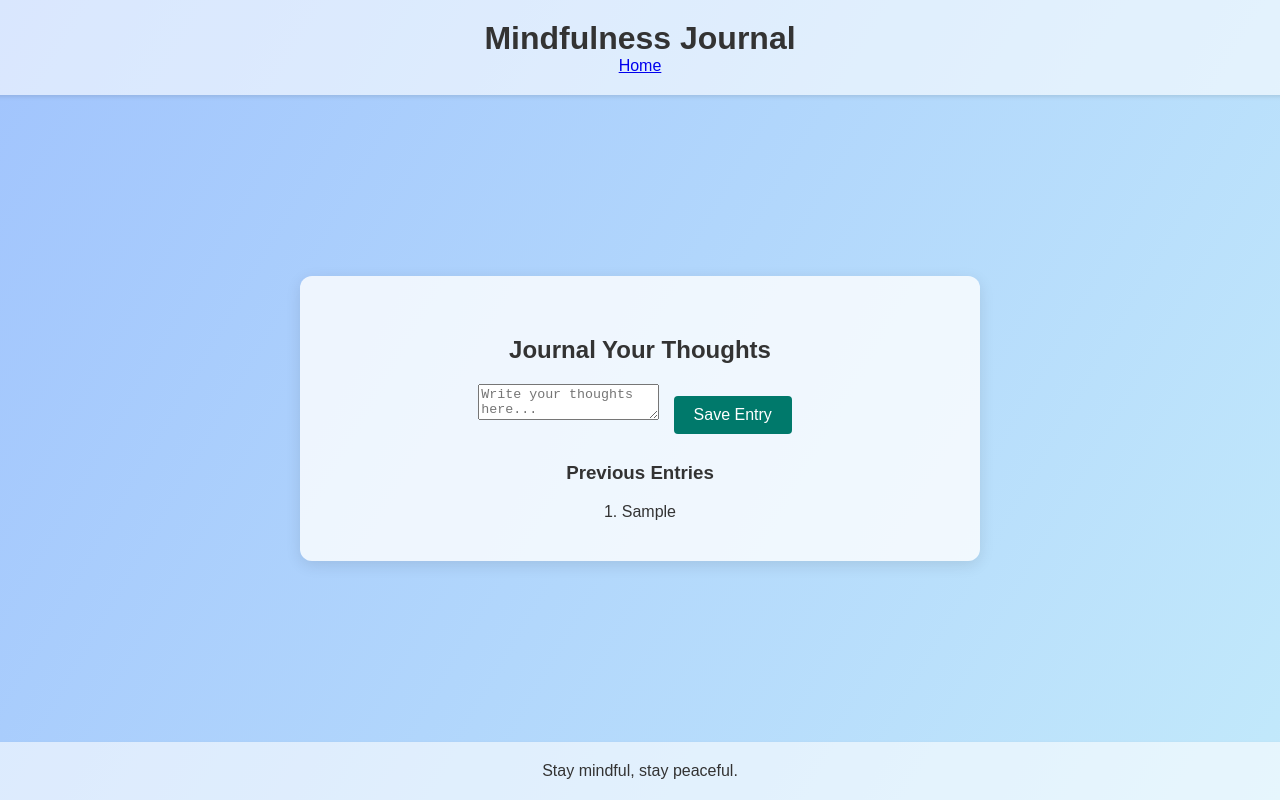
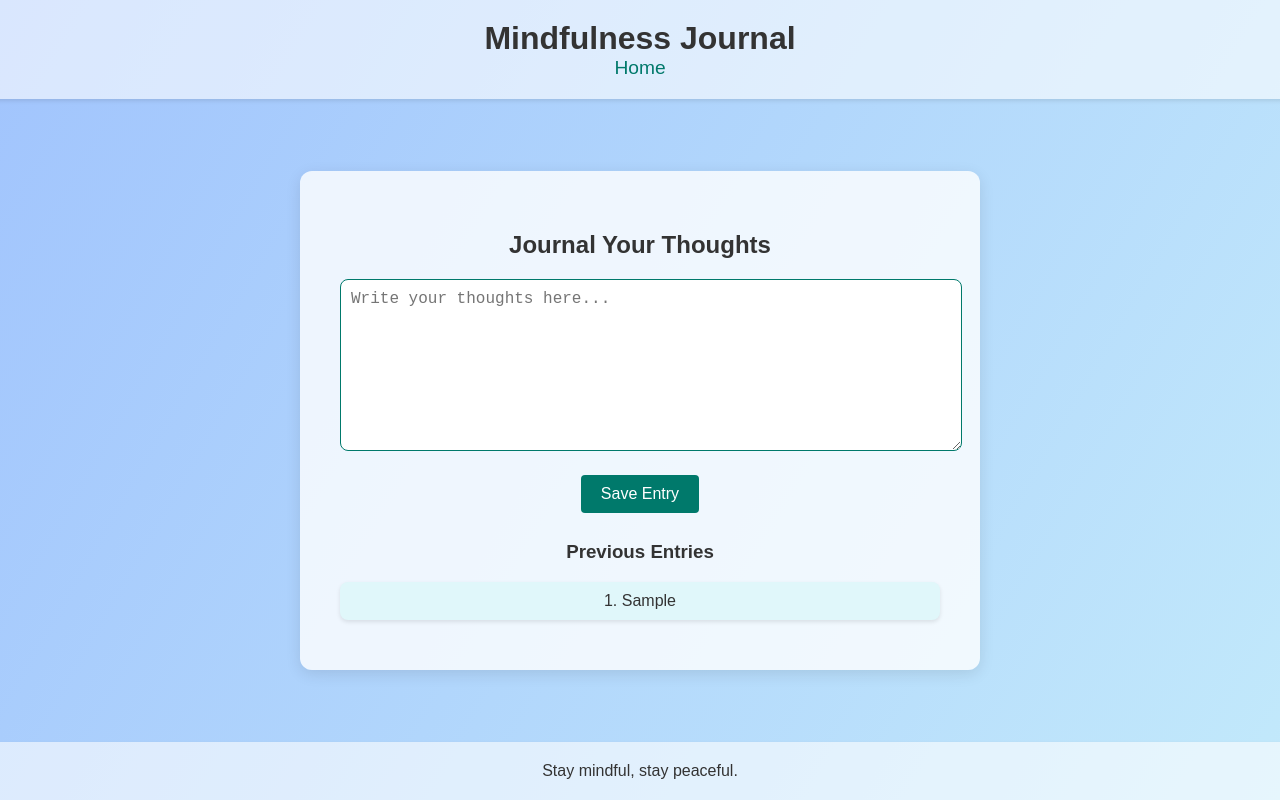
Before and after one commit to aaronsfunstuff/mindfulness, a plain HTML site: page journal.html in a window 1280 px wide. Both pictures are taken after typing "Sample" into the empty fields and a click on the button "Save Entry". Drawn offline with Linux system fonts and the light colour scheme.

Commit message:
Update styles.css

```diff
--- a/styles.css
+++ b/styles.css
@@ -21,6 +21,13 @@ header, footer {
 header h1 {
     margin: 0;
     font-size: 2em;
+}
+
+nav a {
+    margin: 0 10px;
+    text-decoration: none;
+    color: #00796b;
+    font-size: 1.2em;
 }
 
 footer p {
@@ -50,8 +57,8 @@ footer p {
     min-height: 50px;
     font-size: 18px;
     color: #00796b;
-    opacity: 1; /* Ensure initial opacity is set */
-    transition: opacity 0.5s ease-in-out; /* Smooth transition */
+    opacity: 1;
+    transition: opacity 0.5s ease-in-out;
 }
 
 .tip-icon {
@@ -76,6 +83,24 @@ button:hover {
     background-color: #004d40;
 }
 
+textarea {
+    width: 100%;
+    height: 150px;
+    padding: 10px;
+    border-radius: 8px;
+    border: 1px solid #00796b;
+    font-size: 16px;
+    margin-bottom: 10px;
+}
+
+.entry {
+    background-color: #e0f7fa;
+    padding: 10px;
+    margin: 10px 0;
+    border-radius: 8px;
+    box-shadow: 0 2px 4px rgba(0, 0, 0, 0.1);
+}
+
 @media (max-width: 600px) {
     .tip-box {
         flex-direction: column;
```
